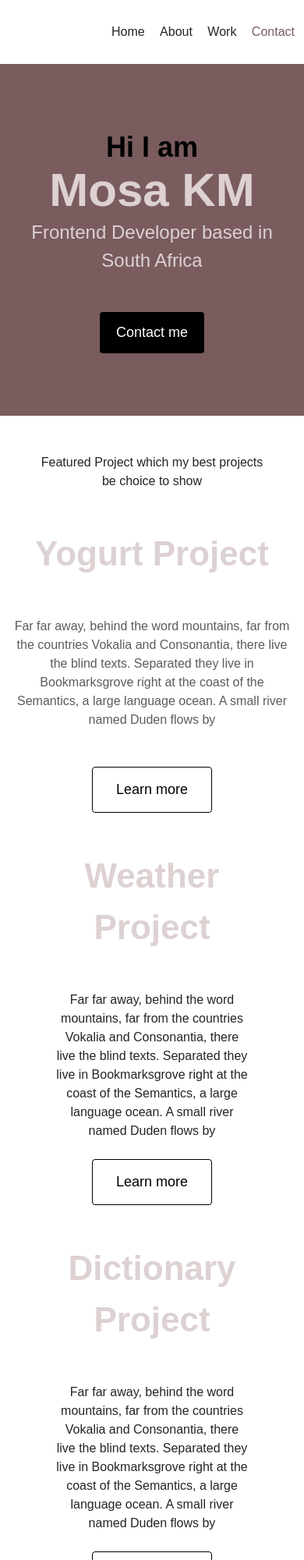
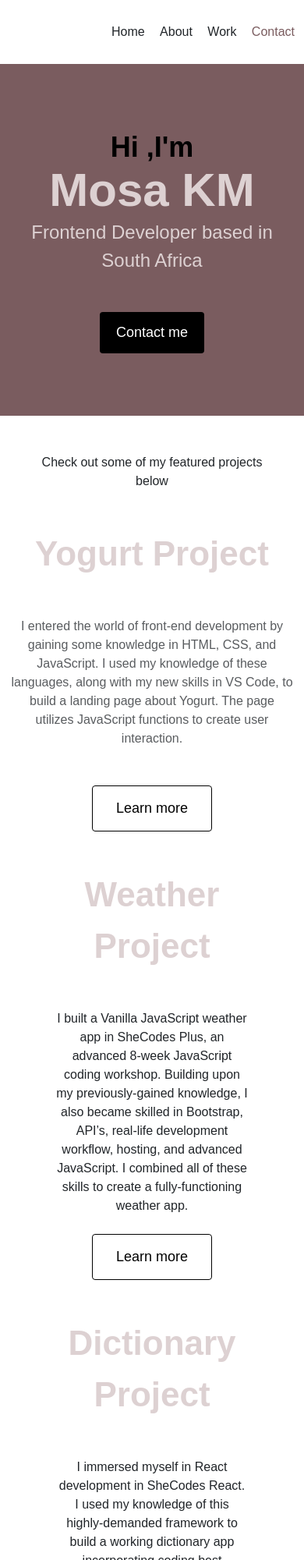
Before and after one commit to 25Mishka/Portfolio-p, a plain HTML site: page index.html in a window 390 px wide. Shown: the top 2000 px of the page at 78% size. Drawn offline with nearby package versions, Linux system fonts and the light colour scheme.

Commit message:
added nav bar on about page, fixed index page

```diff
--- a/index.html
+++ b/index.html
@@ -59,17 +59,18 @@
         </ul>
       </nav>
     </div>
+
     <div class="hero">
-      <p>Hi I am</p>
+      <p>Hi ,I'm</p>
       <h1>Mosa KM</h1>
       <h2 class="mb-5">Frontend Developer based in South Africa</h2>
       <div>
-        <a href="#" class="btn btn-branding" title="Contact Mosa">Contact me</a>
+        <a href="contact.html" class="btn btn-branding" title="Contact Mosa"
+          >Contact me</a
+        >
       </div>
     </div>
-    <p class="text-center m-5">
-      Featured Project which my best projects be choice to show
-    </p>
+    <p class="text-center m-5">Check out some of my featured projects below</p>
 
     <div class="container">
       <div class="row mb-5">
@@ -85,10 +86,11 @@
           <div class="project-description">
             <h2 class="mb-5">Yogurt Project</h2>
             <p class="mb-5 text-muted">
-              Far far away, behind the word mountains, far from the countries
-              Vokalia and Consonantia, there live the blind texts. Separated
-              they live in Bookmarksgrove right at the coast of the Semantics, a
-              large language ocean. A small river named Duden flows by
+              I entered the world of front-end development by gaining some
+              knowledge in HTML, CSS, and JavaScript. I used my knowledge of
+              these languages, along with my new skills in VS Code, to build a
+              landing page about Yogurt. The page utilizes JavaScript functions
+              to create user interaction.
             </p>
 
             <a href="" class="btn btn-branding-outline">Learn more</a>
@@ -109,10 +111,12 @@
           <div class="project-description">
             <h2 class="mb-5">Weather Project</h2>
             <p class="mb-4">
-              Far far away, behind the word mountains, far from the countries
-              Vokalia and Consonantia, there live the blind texts. Separated
-              they live in Bookmarksgrove right at the coast of the Semantics, a
-              large language ocean. A small river named Duden flows by
+              I built a Vanilla JavaScript weather app in SheCodes Plus, an
+              advanced 8-week JavaScript coding workshop. Building upon my
+              previously-gained knowledge, I also became skilled in Bootstrap,
+              API’s, real-life development workflow, hosting, and advanced
+              JavaScript. I combined all of these skills to create a
+              fully-functioning weather app.
             </p>
 
             <a href="" class="btn btn-branding-outline">Learn more</a>
@@ -133,10 +137,10 @@
           <div class="project-description">
             <h2 class="mb-5">Dictionary Project</h2>
             <p class="mb-4">
-              Far far away, behind the word mountains, far from the countries
-              Vokalia and Consonantia, there live the blind texts. Separated
-              they live in Bookmarksgrove right at the coast of the Semantics, a
-              large language ocean. A small river named Duden flows by
+              I immersed myself in React development in SheCodes React. I used
+              my knowledge of this highly-demanded framework to build a working
+              dictionary app incorporating coding best practices, along with the
+              most popular tools and technologies.
             </p>
 
             <a href="" class="btn btn-branding-outline">Learn more</a>
@@ -147,13 +151,13 @@
         <div class="contact-box justify-content-between mb-5 d-none d-md-flex">
           <div>
             <h4>Work Inquiry</h4>
-            <p>Let's work together</p>
+            <p class="text-muted">Let's work together</p>
           </div>
           <div>
-            <a href="" class="btn btn-branding">Contact Me</a>
+            <a href="contact.html" class="btn btn-branding">Contact Me</a>
           </div>
         </div>
-        <div class="d-flex justify-content-center">
+        <div class="d-flex justify-content-center mb-5">
           <a
             href="mailto:mosak.mokebe@gmail.com "
             class="email-link"
@@ -161,7 +165,7 @@
             >mosa@gmail.com
           </a>
         </div>
-        <div class="social-links d-flex justify-content-center">
+        <div class="social-links d-flex justify-content-center mb-5">
           <a
             href="https://github.com/25Mishka?tab=repositories"
             target="_blank"
@@ -176,7 +180,7 @@
             <i class="fa-brands fa-facebook" aria-hidden="true"></i>
           </a>
         </div>
-        <p class="text-center">
+        <p class="text-center mt-5">
           This project was coded by Mosa and it is
           <a
             href="https://github.com/25Mishka/Portfolio-p"
```
Also changed, not shown: about.html (+34 -0 lines).
